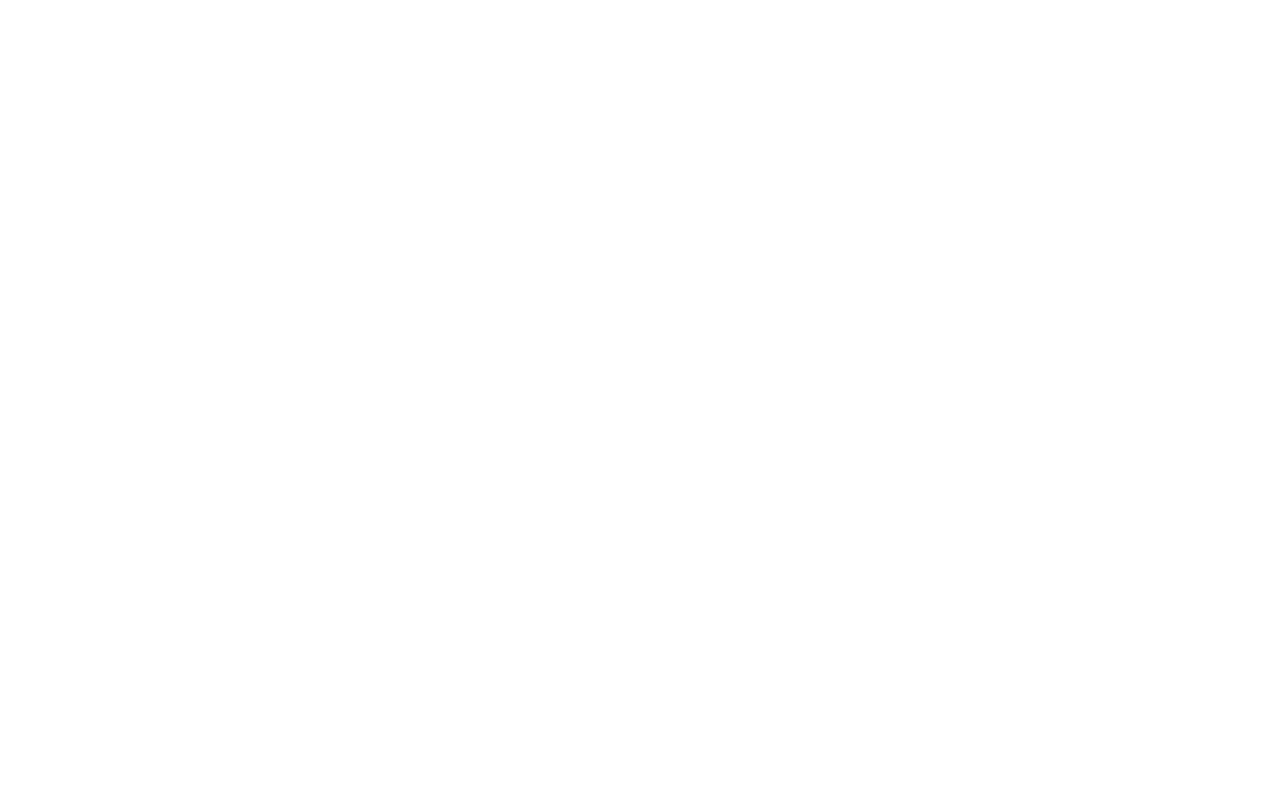
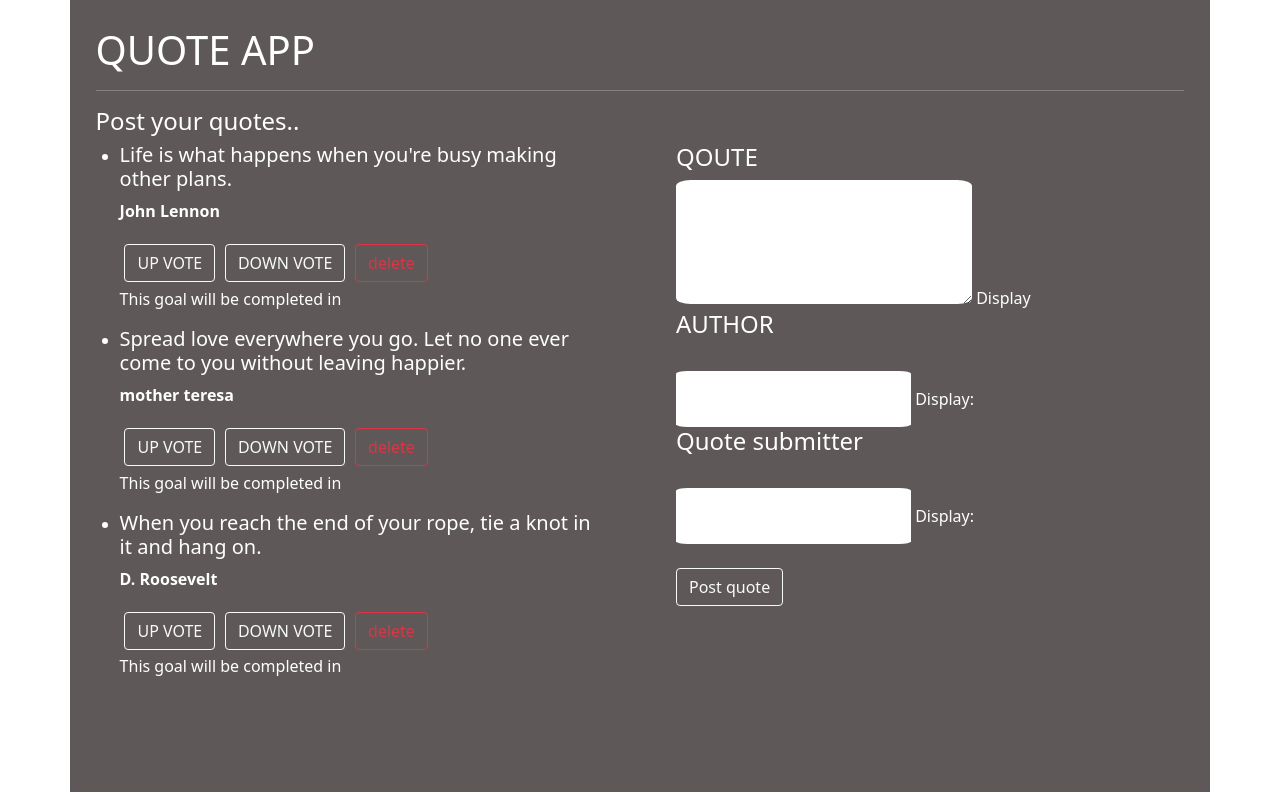
Before and after one commit to Binamin-hussein100/Quotes-Angular, an Angular app: page / in a window 1280 px wide. Built offline with nearby package versions, Linux system fonts and the light colour scheme.

Commit message:
made changes to the app component

```diff
--- a/src/app/app.component.html
+++ b/src/app/app.component.html
@@ -0,0 +1 @@
+<app-big></app-big>
```
